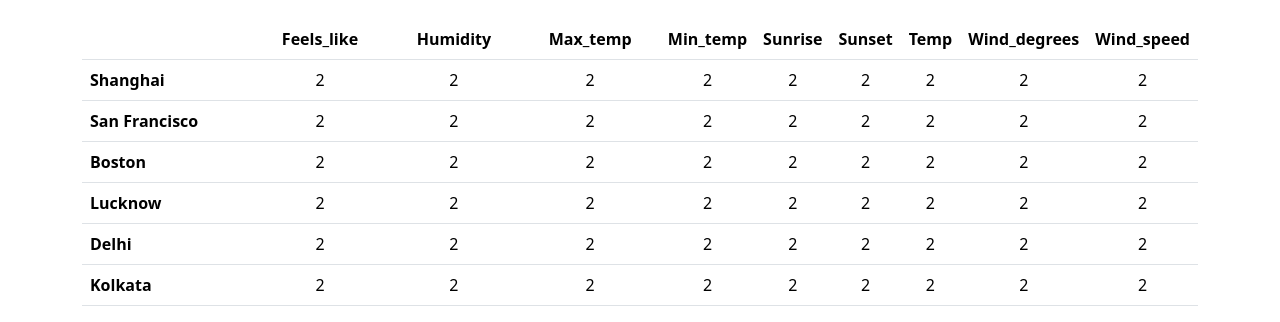
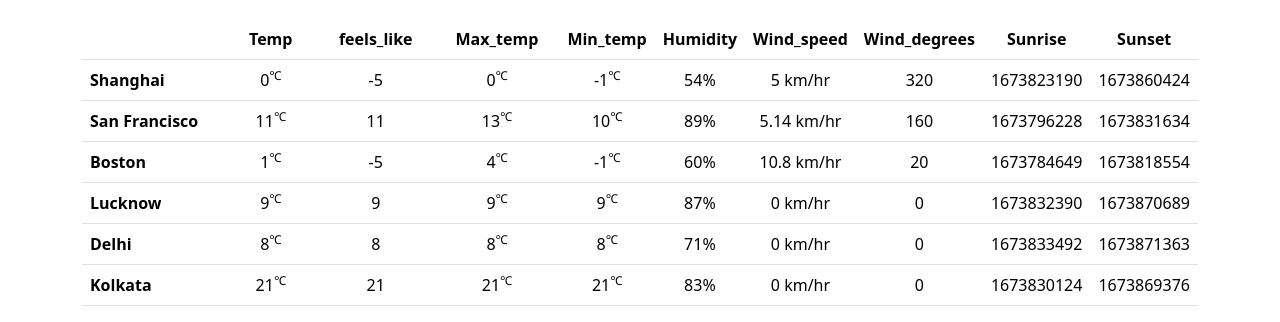
Before and after one commit to majidkhan033/Dictionary-App, a plain HTML site: page index.html in a window 1280 px wide. Shown: the part 501-823 px from the top of the page. Drawn offline with nearby package versions, Linux system fonts and the light colour scheme; no server answers.

Commit message:
Weather APP

```diff
--- a/index.html
+++ b/index.html
@@ -206,7 +206,8 @@
                             <h4 class="my-0 fw-normal">Temperatures</h4>
                         </div>
                         <div class="card-body">
-                            <h1 class="card-title pricing-card-title"><span id="temp"></span><small class="text-muted fw-light"><sup><span>&#8451;</span></sup></small>
+                            <h1 class="card-title pricing-card-title"><span id="temp"></span><small
+                                    class="text-muted fw-light"><sup><span>&#8451;</span></sup></small>
                             </h1>
                             <ul class="list-unstyled mt-3 mb-4">
                                 <!-- <li>Temperature is <span id="temp"></span></li> -->
@@ -224,7 +225,8 @@
                             <h4 class="my-0 fw-normal">Humidity Info</h4>
                         </div>
                         <div class="card-body">
-                            <h1 class="card-title pricing-card-title"><span id="humidity"></span><small class="text-muted fw-light">%</small>
+                            <h1 class="card-title pricing-card-title"><span id="humidity"></span><small
+                                    class="text-muted fw-light">%</small>
                             </h1>
                             <ul class="list-unstyled mt-3 mb-4">
                                 <!-- <li>Cloud PCT is <span id="cloud_pct"></span></li> -->
@@ -241,7 +243,8 @@
                             <h4 class="my-0 fw-normal">Wind & Sun Info</h4>
                         </div>
                         <div class="card-body">
-                            <h1 class="card-title pricing-card-title"><span id="wind_speed"></span><small class="text-muted fw-light"> km/hr</small>
+                            <h1 class="card-title pricing-card-title"><span id="wind_speed"></span><small
+                                    class="text-muted fw-light"> km/hr</small>
                             </h1>
                             <ul class="list-unstyled mt-3 mb-4">
 
@@ -265,15 +268,15 @@
                         <tr>
                             <th style="width: 34%;"></th>
                             <!-- <th style="width: 22%;"> Cloud_pct </th> -->
-                            <th style="width: 22%;"> Feels_like </th>
-                            <th style="width: 22%;"> Humidity </th>
+                            <th style="width: 22%;"> Temp </th>
+                            <th style="width: 22%;"> feels_like </th>
                             <th style="width: 22%;"> Max_temp </th>
                             <th style="width: 22%;"> Min_temp </th>
+                            <th style="width: 22%;"> Humidity </th>
+                            <th style="width: 22%;"> Wind_speed </th>
+                            <th style="width: 22%;"> Wind_degrees </th>
                             <th style="width: 22%;"> Sunrise </th>
                             <th style="width: 22%;"> Sunset </th>
-                            <th style="width: 22%;"> Temp </th>
-                            <th style="width: 22%;"> Wind_degrees </th>
-                            <th style="width: 22%;"> Wind_speed </th>
                         </tr>
                     </thead>
                     <tbody>
@@ -281,29 +284,29 @@
                             <th scope="row" class="text-start">Shanghai</th>
 
                             <!-- <td>2</td> -->
-                            <td>2</td>
-                            <td>2</td>
-                            <td>2</td>
-                            <td>2</td>
-                            <td>2</td>
-                            <td>2</td>
-                            <td>2</td>
-                            <td>2</td>
-                            <td>2</td>
+                            <td>0<sup><span>&#8451;</span></sup></td>
+                            <td>-5</td>
+                            <td>0<sup><span>&#8451;</span></sup></td>
+                            <td>-1<sup><span>&#8451;</span></sup></td>
+                            <td>54%</td>
+                            <td>5 km/hr</td>
+                            <td>320</td>
+                            <td>1673823190</td>
+                            <td>1673860424</td>
 
                         </tr>
                         <tr>
                             <th scope="row" class="text-start">San Francisco</th>
                             <!-- <td>2</td> -->
-                            <td>2</td>
-                            <td>2</td>
-                            <td>2</td>
-                            <td>2</td>
-                            <td>2</td>
-                            <td>2</td>
-                            <td>2</td>
-                            <td>2</td>
-                            <td>2</td>
+                            <td>11<sup><span>&#8451;</span></sup></td>
+                            <td>11</td>
+                            <td>13<sup><span>&#8451;</span></sup></td>
+                            <td>10<sup><span>&#8451;</span></sup></td>
+                            <td>89%</td>
+                            <td>5.14 km/hr</td>
+                            <td>160</td>
+                            <td>1673796228</td>
+                            <td>1673831634</td>
                         </tr>
                     </tbody>
 
@@ -311,54 +314,54 @@
                         <tr>
                             <th scope="row" class="text-start">Boston</th>
                             <!-- <td>2</td> -->
-                            <td>2</td>
-                            <td>2</td>
-                            <td>2</td>
-                            <td>2</td>
-                            <td>2</td>
-                            <td>2</td>
-                            <td>2</td>
-                            <td>2</td>
-                            <td>2</td>
+                            <td>1<sup><span>&#8451;</span></sup></td>
+                            <td>-5</td>
+                            <td>4<sup><span>&#8451;</span></sup></td>
+                            <td>-1<sup><span>&#8451;</span></sup></td>
+                            <td>60%</td>
+                            <td>10.8 km/hr</td>
+                            <td>20</td>
+                            <td>1673784649</td>
+                            <td>1673818554</td>
                         </tr>
                         <tr>
                             <th scope="row" class="text-start">Lucknow</th>
                             <!-- <td>2</td> -->
-                            <td>2</td>
-                            <td>2</td>
-                            <td>2</td>
-                            <td>2</td>
-                            <td>2</td>
-                            <td>2</td>
-                            <td>2</td>
-                            <td>2</td>
-                            <td>2</td>
+                            <td>9<sup><span>&#8451;</span></sup></td>
+                            <td>9</td>
+                            <td>9<sup><span>&#8451;</span></sup></td>
+                            <td>9<sup><span>&#8451;</span></sup></td>
+                            <td>87%</td>
+                            <td>0 km/hr</td>
+                            <td>0</td>
+                            <td>1673832390</td>
+                            <td>1673870689</td>
                         </tr>
                         <tr>
                             <th scope="row" class="text-start">Delhi</th>
                             <!-- <td>2</td> -->
-                            <td>2</td>
-                            <td>2</td>
-                            <td>2</td>
-                            <td>2</td>
-                            <td>2</td>
-                            <td>2</td>
-                            <td>2</td>
-                            <td>2</td>
-                            <td>2</td>
+                            <td>8<sup><span>&#8451;</span></sup></td>
+                            <td>8</td>
+                            <td>8<sup><span>&#8451;</span></sup></td>
+                            <td>8<sup><span>&#8451;</span></sup></td>
+                            <td>71%</td>
+                            <td>0 km/hr</td>
+                            <td>0</td>
+                            <td>1673833492</td>
+                            <td>1673871363</td>
                         </tr>
                         <tr>
                             <th scope="row" class="text-start">Kolkata</th>
                             <!-- <td>2</td> -->
-                            <td>2</td>
-                            <td>2</td>
-                            <td>2</td>
-                            <td>2</td>
-                            <td>2</td>
-                            <td>2</td>
-                            <td>2</td>
-                            <td>2</td>
-                            <td>2</td>
+                            <td>21<sup><span>&#8451;</span></sup></td>
+                            <td>21</td>
+                            <td>21<sup><span>&#8451;</span></sup></td>
+                            <td>21<sup><span>&#8451;</span></sup></td>
+                            <td>83%</td>
+                            <td>0 km/hr</td>
+                            <td>0</td>
+                            <td>1673830124</td>
+                            <td>1673869376</td>
                         </tr>
                     </tbody>
                 </table>
```
Lines whose indentation alone changed are shown as unchanged.
